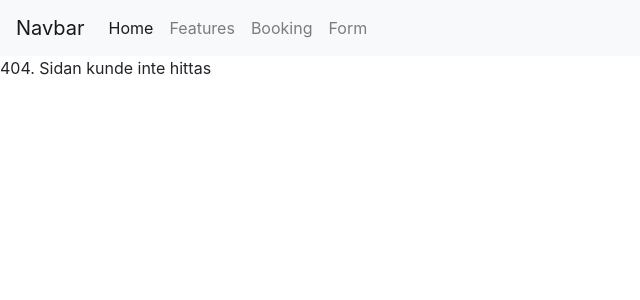
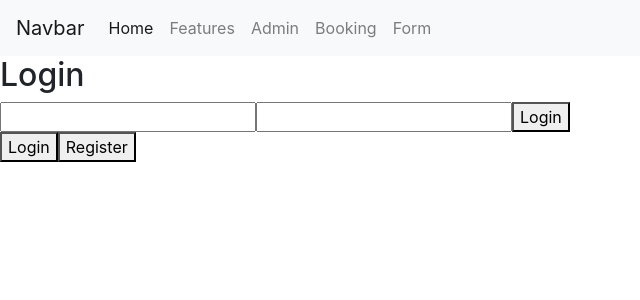
Before and after one commit to TheRakib/Wiesslutprojekt, a React (Create React App) app: page /adminLogin in a window 1280 px wide. Before the commit this address had no page. Shown: the top 300 px of the page, without its empty margins (0-640 px from the left). Built offline with nearby package versions, Linux system fonts and the light colour scheme.

Commit message:
login &file upload

```diff
--- a/src/components/Adminform.js
+++ b/src/components/Adminform.js
@@ -7,30 +7,46 @@ import axios from "axios";
 class Adminform extends Component{
 
     state={
-         title:" "
+         image:" "
     }
+eventChange(e){
+    console.log(e.target.files[0])
+    this.setState({image:e.target.files[0]})
+}
+
 
 async onSubmitToApi(e){
     e.preventDefault();
 
 
     //console.log(e.target.elements.file.files[0])
-     this.setState({title: e.target.elements.title.value})
-
-   const res = await axios.post("http://localhost:1337/products", {
-
-         title: e.target.elements.title.value,
-         description: e.target.elements.description.value,
-         price: e.target.elements.price.value,
-         image: "nån text"
-     })
+     //this.setState({title: e.target.elements.title.value})
 
 
+  const res = await axios.post("http://localhost:1337/products", {
 
-console.log(res)
+       title: e.target.elements.title.value,
+       description: e.target.elements.description.value,
+       price: e.target.elements.price.value
+
+   })
+   console.log(res)
+
+    const data=  new FormData();
+
+    data.append('files', this.state.image) //file från state
+    data.append('ref', 'product') //collection
+    data.append('refId', res.data.id)  // referens id
+    data.append('field', 'image')// fältnamn
 
 
-}
+    /*  data.append('ref', 'product')
+     data.append('refId', resPic.data.id)
+     data.append('field',"image" )
+ */
+//console.log(data)
+     const  resPic = await axios.post("http://localhost:1337/upload",data)
+      console.log(resPic)}
 
     render(){
         return(
@@ -40,7 +56,8 @@ console.log(res)
                      <input type="text" name="description"/>
                      <input type="number" name="price"/>
 
-                     <input type="file" name="file"/>
+                     <input type="file"
+                      name="file" onChange={this.eventChange.bind(this)}/>
 
                      <button>Spara</button>
                      {this.state.title}
--- a/src/components/App.js
+++ b/src/components/App.js
@@ -47,7 +47,7 @@ render() {
                       title={product.title}
                       price={product.price}
                       description= {product.description}
-                      image={"http://localhost:1337"+product.image.url}
+
                        />
                 )}
 
--- a/src/components/Approute.js
+++ b/src/components/Approute.js
@@ -10,6 +10,7 @@ import Form from "./Form";
 import Notfoundpage from "./Notfoundpage";
 import App from "./App";
 import Adminform from "./Adminform";
+import AdminLogin from "./Auth/AdminLogin"
 //import Formular from "../pages/Formular"
 
 const Approute = ()=>{
@@ -25,6 +26,7 @@ const Approute = ()=>{
                  <Route path="/Bookings" component= {Booking} exact></Route>
                  <Route path="/form" exact component= {Form}></Route>
                  <Route path="/admin" exact component= {Adminform}/>
+                 <Route path="/adminLogin" exact component={AdminLogin}></Route>
                  <Route component={Notfoundpage}></Route>
                  </Switch>
             </BrowserRouter>
--- /dev/null
+++ b/src/components/Auth/AdminLogin.js
@@ -0,0 +1,104 @@
+
+// register / login
+// conditional rendering
+// state
+
+import React, {Component} from "react";
+import axios from "axios";
+
+
+class AdminLogin extends Component {
+
+ state= {
+     condition:true
+ }
+ onClickRegister(){
+     this.setState({condition:false})
+ }
+
+ onClickLogin(){
+    this.setState({condition:true})
+ }
+onSubmitLogin(e){
+    e.preventDefault();
+    axios
+  .post('http://localhost:1337/auth/local', {
+    identifier: e.target.elements.email.value,
+    password: e.target.elements.password.value,
+  })
+  .then(response => {
+    // Handle success.
+    console.log('Well done!');
+    console.log('User profile', response.data.user);
+    console.log('User token', response.data.jwt);
+  })
+  .catch(error => {
+    // Handle error.
+    console.log('An error occurred:', error);
+  });
+}
+
+ onSubmitRegister(e){
+     e.preventDefault();
+     axios
+  .post('http://localhost:1337/auth/local/register', {
+    username: e.target.elements.username.value,
+    email: e.target.elements.email.value,
+    password: e.target.elements.password.value,
+  })
+  .then(response => {
+    // Handle success.
+    console.log('Well done!');
+    console.log('User profile', response.data.user);
+    console.log('User token', response.data.jwt);
+  })
+  .catch(error => {
+    // Handle error.
+    console.log('An error occurred:', error);
+  });
+ }
+    render(){
+        return(
+            <div>
+
+
+         {this.state.condition  &&
+         <div>
+            <h2>Login</h2>
+         <form   onSubmit={this.onSubmitLogin.bind(this)}>
+                    <input type="email"   name="email"/>
+                    <input type="password" name="password" />
+                    <button>Login</button>
+                </form>
+                 </div>
+
+                }
+
+
+           {!this.state.condition &&
+
+           <div>
+               <h2>Register</h2>
+            <form onSubmit={this.onSubmitRegister.bind(this)}>
+                    <input type="text" name="username"/>
+                     <input type="email" name="email" />
+                    <input type="password" name="password" />
+
+                    <button>Register</button>
+
+                </form>
+                </div>
+
+                }
+
+{/* <button onClick={this.onClickRegister.bind(this)}>Don't have an account?</button> */}
+<button onClick={this.onClickLogin.bind(this)}>Login</button>
+<button onClick={this.onClickRegister.bind(this)}>Register</button>
+
+
+            </div>
+        )
+    }
+}
+
+export default AdminLogin;
--- a/src/components/Navbar.js
+++ b/src/components/Navbar.js
@@ -15,6 +15,7 @@ const Navbar = ()=>{
     <div className={"navbar-nav"}>
       <Link className={"nav-item nav-link active"} to="/">Home <span className="sr-only">(current)</span></Link>
       <Link className={"nav-item nav-link"} to="/card">Features</Link>
+       <Link className={"nav-item nav-link"} to="/adminLogin">Admin</Link>
        <Link className={"nav-item nav-link"} to="/bookings">Booking</Link>
        <Link className= {"nav-item nav-link"} to="/Form">Form</Link>
     </div>
```
Also changed, not shown: src/components/Auth/AdminProfile.js (added, +15 -0 lines).
